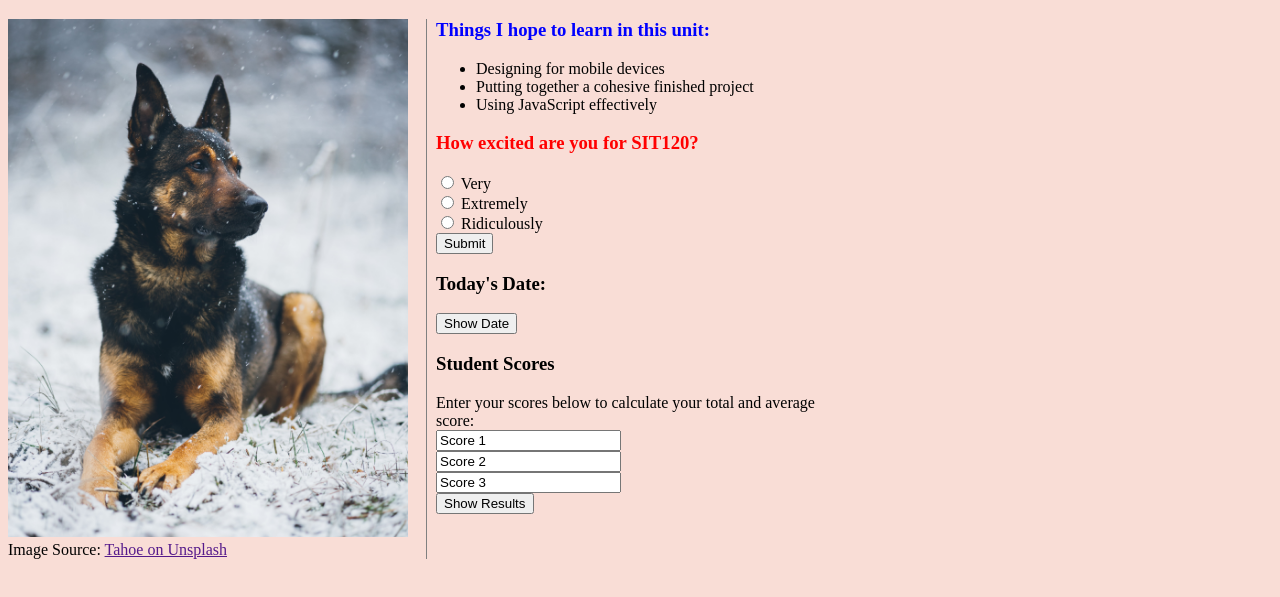
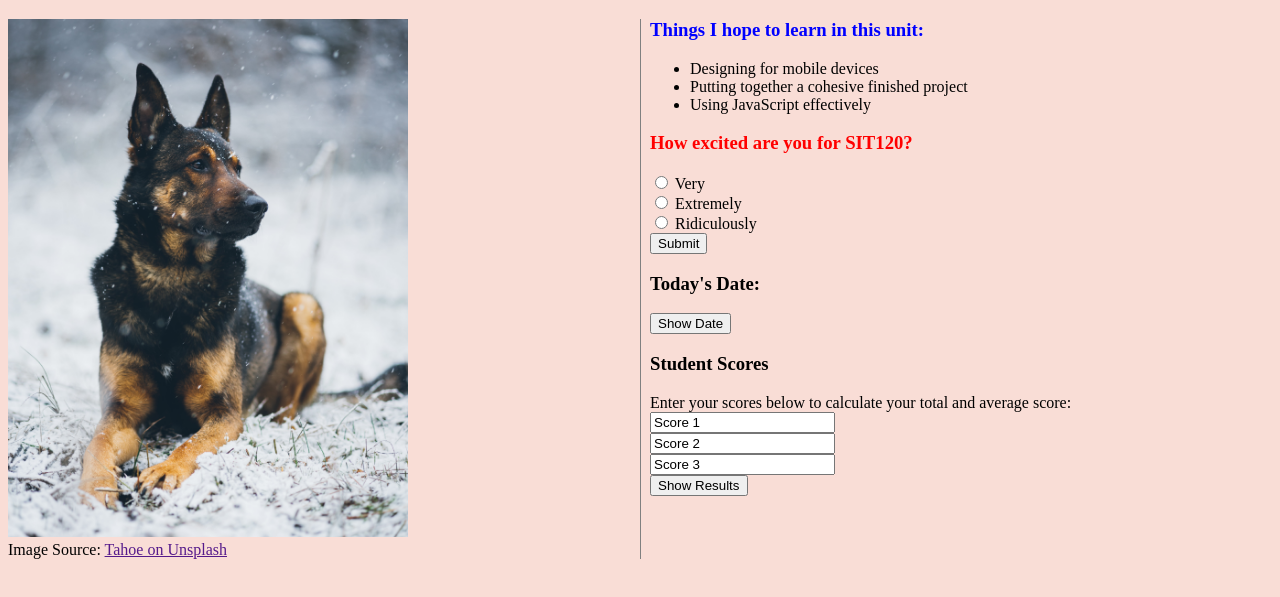
Before and after one commit to lanifernance/SIT120-Task-1.1P, a plain HTML site: page index.html in a window 1280 px wide. Shown: the part 69-666 px from the top of the page. Drawn offline with Linux system fonts and the light colour scheme.

Commit message:
changed column count to 2

```diff
--- a/style.css
+++ b/style.css
@@ -4,7 +4,7 @@ body {
 
 /* corresponds to the div class 'content' and applies columns to the contents of the div */
 .content {
-	column-count: 3;
+	column-count: 2;
 	column-gap: 20px;
 	column-rule: 1px solid gray;
 	column-width: 350px;
```
